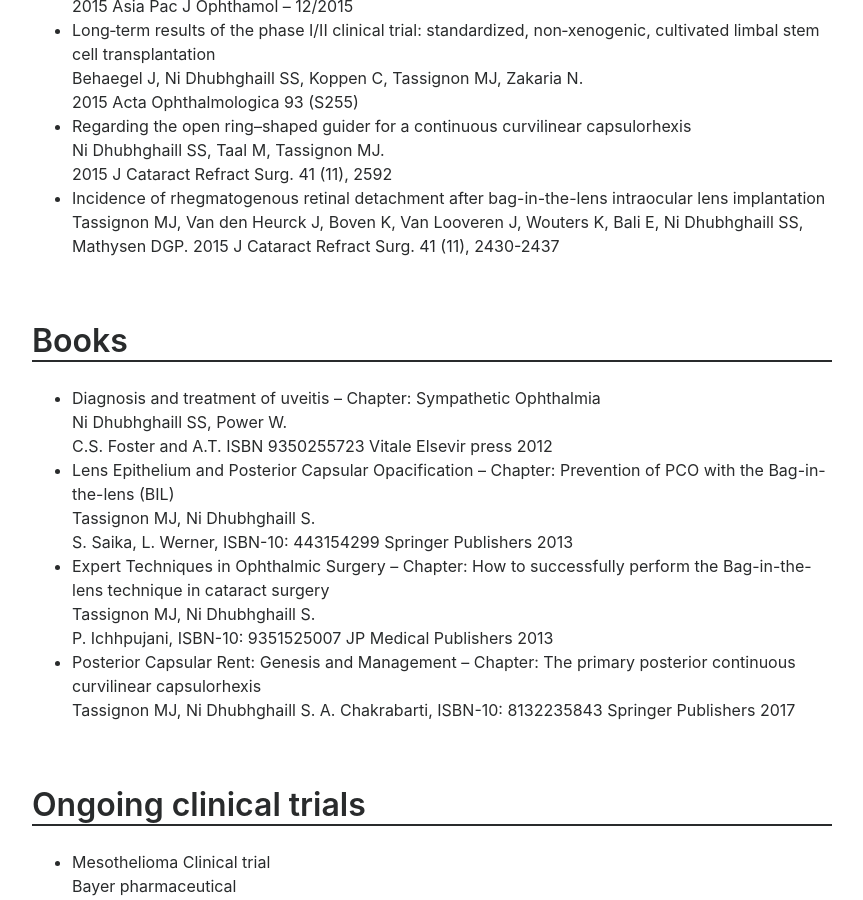
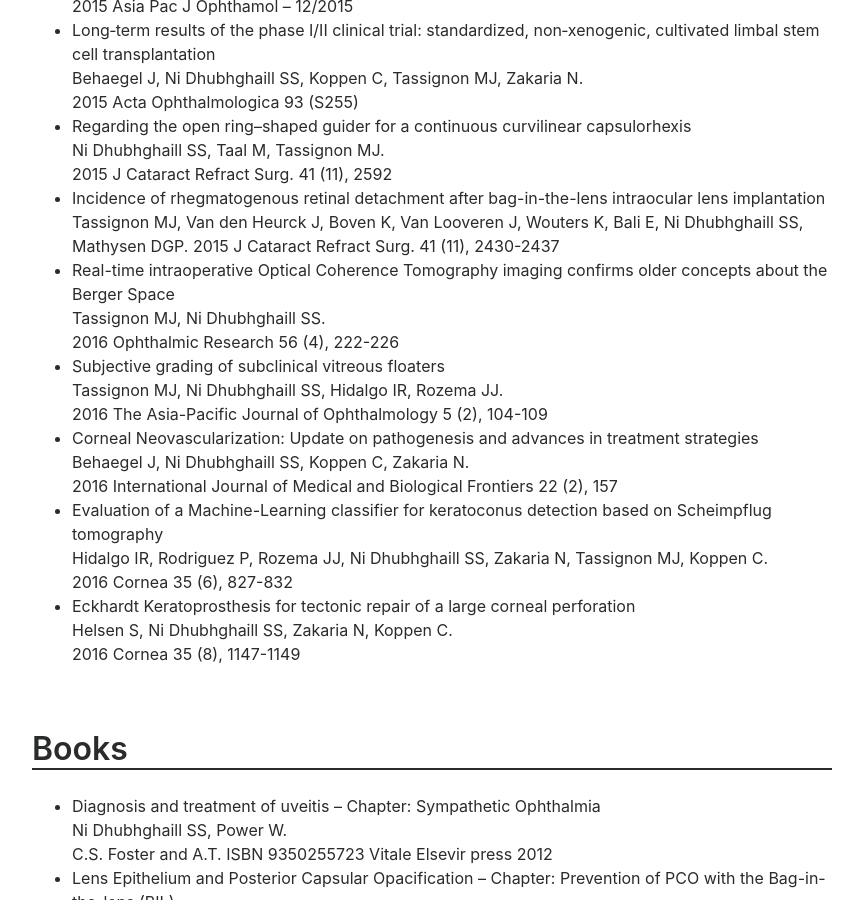
Before and after one commit to sorchanidhubhghaill/cv, a Jekyll site: the page built from index.md, in a window 1280 px wide and 900 px high, scrolled down 9876 px. Shown: the whole window, without its empty margins (208-1071 px from the left). Built offline with Jekyll 4.4.1, drawn with Linux system fonts in a browser that asks for light colours.

Commit message:
Update index.md

```diff
--- a/index.md
+++ b/index.md
@@ -389,6 +389,21 @@ Antwerp University Hospital -- Wilrijkstraat 10, 2610 Antwerp, Belgium
  - Incidence of rhegmatogenous retinal detachment after bag-in-the-lens intraocular lens implantation
      Tassignon MJ, Van den Heurck J, Boven K, Van Looveren J, Wouters K, Bali E, Ni Dhubhghaill SS, Mathysen DGP.
      2015 J Cataract Refract Surg. 41 (11), 2430-2437
+ - Real-time intraoperative Optical Coherence Tomography imaging confirms older concepts about the Berger Space
+     Tassignon MJ, Ni Dhubhghaill SS.
+     2016 Ophthalmic Research 56 (4), 222-226
+ - Subjective grading of subclinical vitreous floaters
+     Tassignon MJ, Ni Dhubhghaill SS, Hidalgo IR, Rozema JJ.
+     2016 The Asia-Pacific Journal of Ophthalmology 5 (2), 104-109
+ - Corneal Neovascularization: Update on pathogenesis and advances in treatment strategies
+     Behaegel J, Ni Dhubhghaill SS, Koppen C, Zakaria N.
+     2016 International Journal of Medical and Biological Frontiers 22 (2), 157
+ - Evaluation of a Machine-Learning classifier for keratoconus detection based on Scheimpflug tomography
+     Hidalgo IR, Rodriguez P, Rozema JJ, Ni Dhubhghaill SS, Zakaria N, Tassignon MJ, Koppen C.
+     2016 Cornea 35 (6), 827-832
+ - Eckhardt Keratoprosthesis for tectonic repair of a large corneal perforation
+     Helsen S, Ni Dhubhghaill SS, Zakaria N, Koppen C.
+     2016 Cornea 35 (8), 1147-1149
 
 
 ## Books
```
